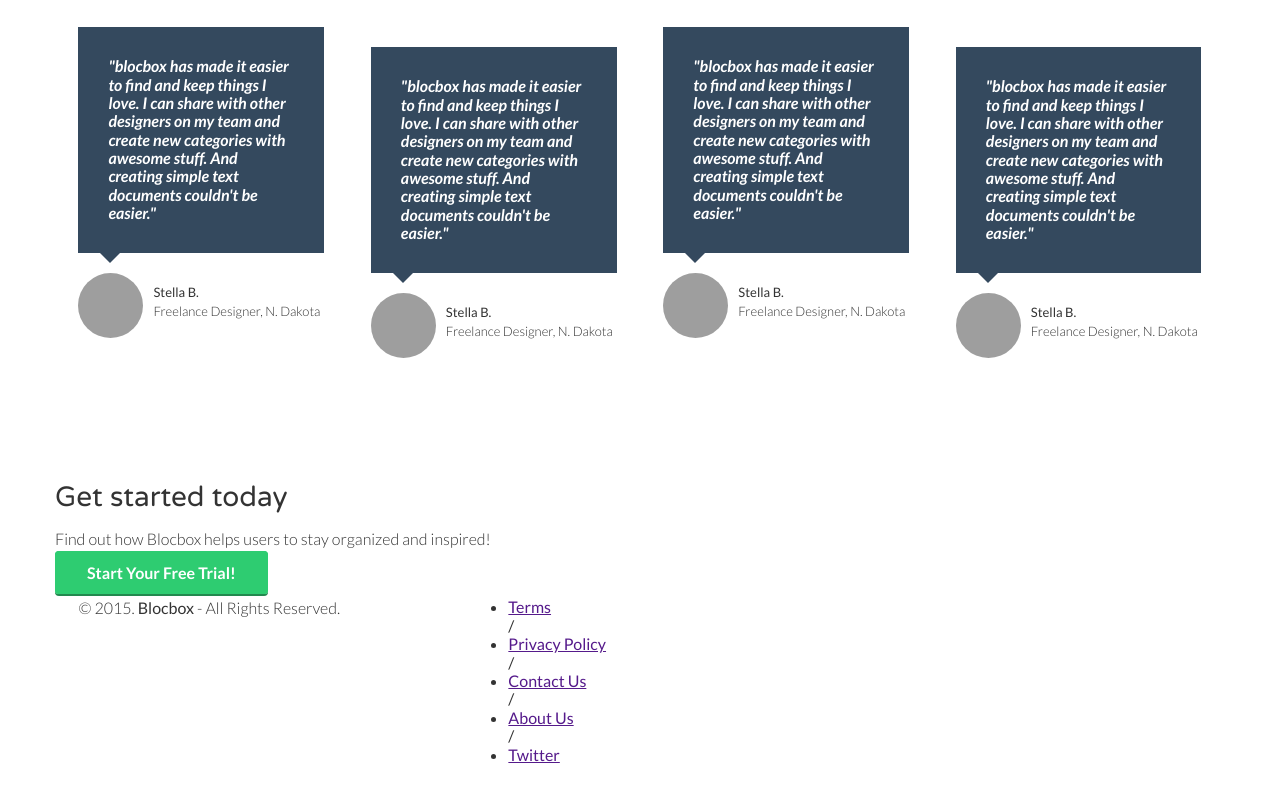
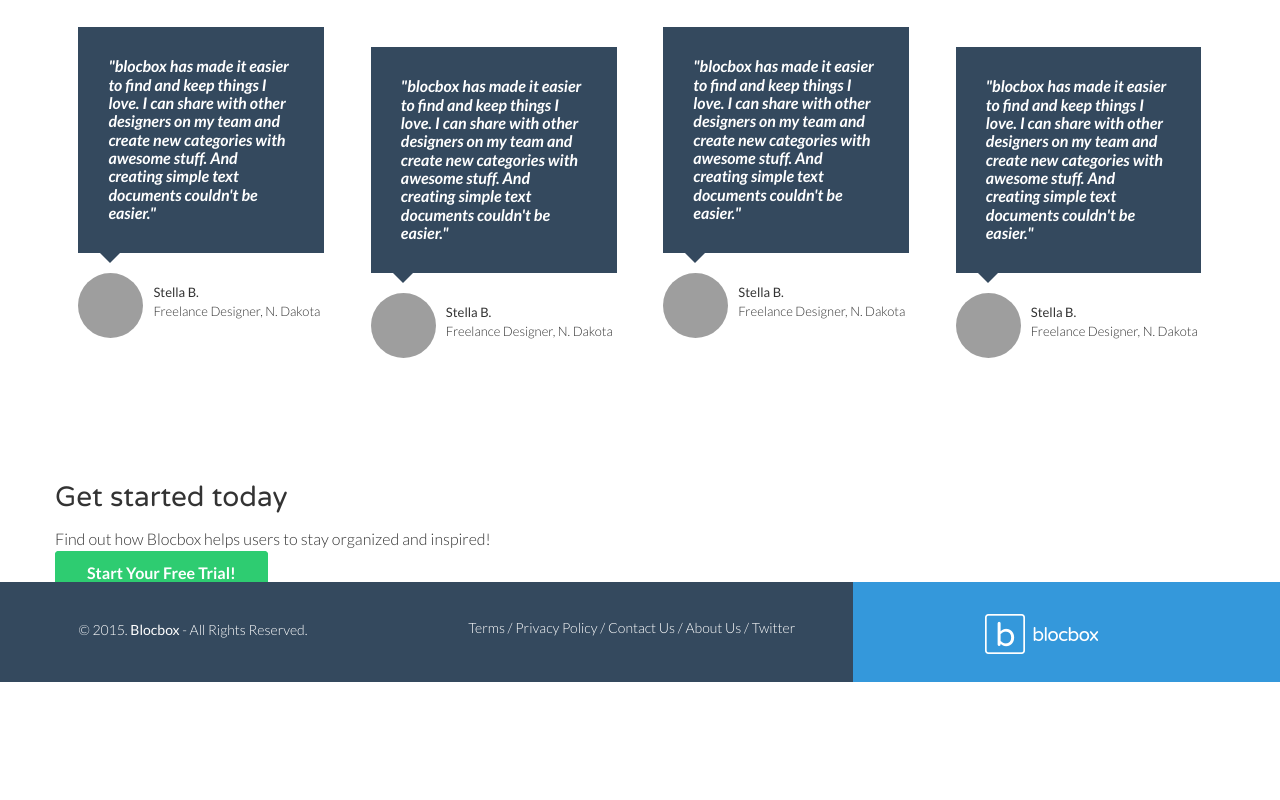
Before and after one commit to hurdellie/Blocbox, a plain HTML site: page index.html in a window 1280 px wide. Shown: the part 2322-3122 px from the top of the page. After the commit the page ends 3004 px from the top, so only its background shows below. Drawn offline with Linux system fonts and the light colour scheme; grey boxes are pictures that could not be loaded.

Commit message:
Checkpoint 31 complete

```diff
--- a/css/style.css
+++ b/css/style.css
@@ -317,3 +317,54 @@ header {
     width: 1170px;
   }
 }
+/* FOOTER */
+footer {
+  background-color: #34495E;
+  background-image: linear-gradient(to top,
+     #3498DB 0%, #3498DB 50%, #34495E 50%, #34495E 100%);
+  color: #FFFFFF;
+  height: 150px;
+  position: relative;
+  overflow: hidden;
+  z-index: 0;
+}
+footer p, footer nav ul {
+  font-size:14px;
+  font-weight:100;
+  text-align: center;
+  margin: 10px auto 0;
+}
+footer nav ul li {
+  list-style-type: none;
+  display: inline;
+}
+footer nav ul li a {
+  color:#FFFFFF;
+  text-decoration: none;
+}
+footer .right-footer-block {
+  background-color: transparent;
+}
+footer .logo{
+  padding: 2.35em 0;
+  margin: 0 auto;
+  display: block;
+}
+@media (min-width: 992px){
+   footer{
+     background-color: #3498DB;
+     background-image: linear-gradient(to left,
+        #3498DB 0%, #3498DB 33.33337%, #34495E 33.33337%, #34495E 100%);
+     height: 100px;
+   }
+   footer p, footer nav ul{
+     padding: 2em 0;
+     text-align: left;
+   }
+   footer .right-footer-block {
+     background-color: #3498DB;
+   }
+   footer .logo{
+     padding: 2em 0 2em 1.5em;
+   }
+ }
```
